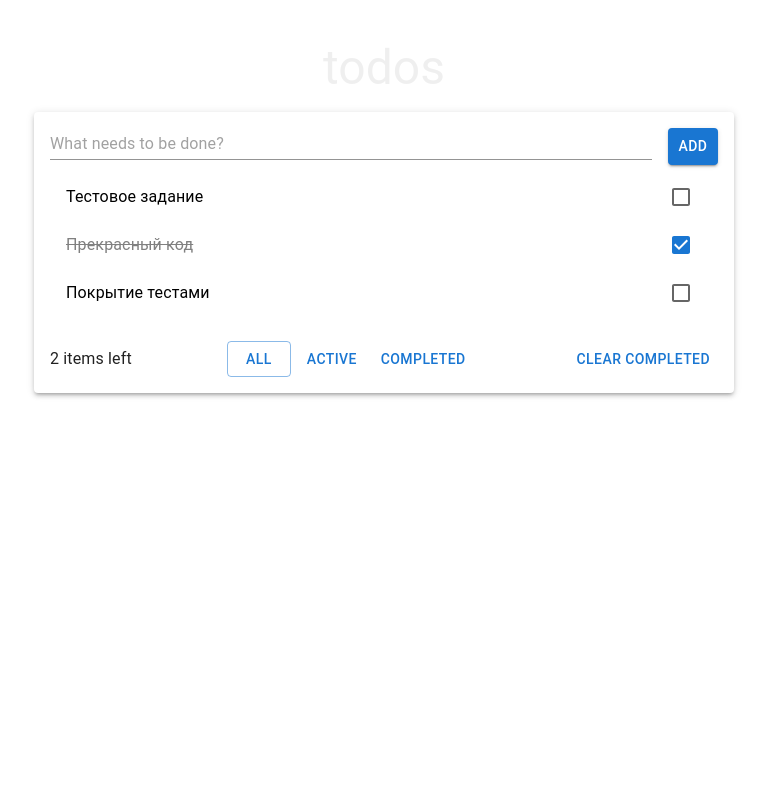
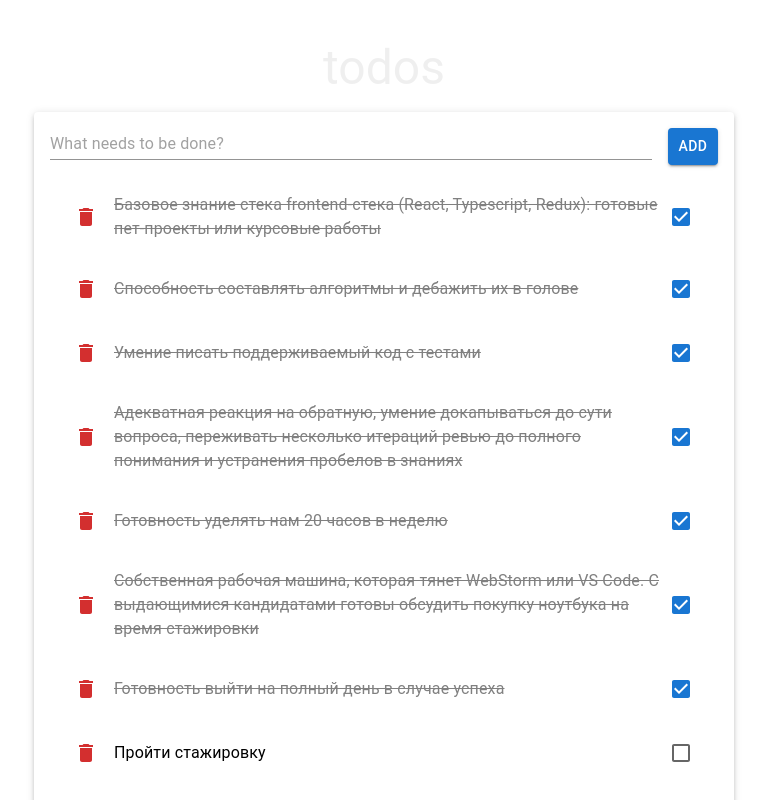
Before and after one commit to dr-daud/test-mindbox, a React (Vite) app: page / in a window 1280 px wide. Shown: the top 800 px of the page, without its empty margins (256-1023 px from the left). Built offline with nearby package versions, Linux system fonts and the light colour scheme.

Commit message:
delete function, zero task cases, run start added

```diff
--- a/package.json
+++ b/package.json
@@ -5,6 +5,7 @@
   "type": "module",
   "scripts": {
     "dev": "vite",
+    "start": "vite",
     "build": "tsc -b && vite build",
     "lint": "eslint .",
     "preview": "vite preview"
@@ -12,6 +13,7 @@
   "dependencies": {
     "@emotion/react": "^11.14.0",
     "@emotion/styled": "^11.14.1",
+    "@mui/icons-material": "^7.2.0",
     "@mui/material": "^7.2.0",
     "react": "^19.1.0",
     "react-dom": "^19.1.0"
--- a/src/App.tsx
+++ b/src/App.tsx
@@ -13,9 +13,43 @@ import TodoFooter from "./components/Footer";
 
 function App() {
 	const [tasks, setTasks] = useState([
-		{ id: 1, text: "Тестовое задание", completed: false },
-		{ id: 2, text: "Прекрасный код", completed: true },
-		{ id: 3, text: "Покрытие тестами", completed: false },
+		{
+			id: 1,
+			text: "Базовое знание стека frontend-стека (React, Typescript, Redux): готовые пет-проекты или курсовые работы",
+			completed: true,
+		},
+		{
+			id: 2,
+			text: "Способность составлять алгоритмы и дебажить их в голове",
+			completed: true,
+		},
+		{
+			id: 3,
+			text: "Умение писать поддерживаемый код с тестами",
+			completed: true,
+		},
+		{
+			id: 4,
+			text: "Адекватная реакция на обратную, умение докапываться до сути вопроса, переживать несколько итераций ревью до полного понимания и устранения пробелов в знаниях",
+			completed: true,
+		},
+		{
+			id: 5,
+			text: "Готовность уделять нам 20 часов в неделю",
+			completed: true,
+		},
+		{
+			id: 6,
+			text: "Собственная рабочая машина, которая тянет WebStorm или VS Code. С выдающимися кандидатами готовы обсудить покупку ноутбука на время стажировки",
+			completed: true,
+		},
+		{
+			id: 7,
+			text: "Готовность выйти на полный день в случае успеха",
+			completed: true,
+		},
+		{ id: 8, text: "Пройти стажировку", completed: false },
+		{ id: 9, text: "Устроиться на работу", completed: false },
 	]);
 	const [filter, setFilter] = useState<"all" | "completed" | "active">("all");
 	const [input, setInput] = useState("");
@@ -40,6 +74,10 @@ function App() {
 
 	const clearCompleted = () => {
 		setTasks(tasks.filter((task) => !task.completed));
+	};
+
+	const deleteTask = (id: number) => {
+		setTasks(tasks.filter((task) => task.id !== id));
 	};
 
 	const filteredTasks = tasks.filter((task) => {
@@ -78,13 +116,19 @@ function App() {
 							add
 						</Button>
 					</Stack>
-					<TasksList filteredTasks={filteredTasks} toggleTask={toggleTask} />
+					<TasksList
+						filteredTasks={filteredTasks}
+						toggleTask={toggleTask}
+						deleteTask={deleteTask}
+						filter={filter}
+					/>
 
 						<TodoFooter
 							remainingCount={remainingCount}
 							filter={filter}
 							setFilter={setFilter}
 							clearCompleted={clearCompleted}
+							totalTasks={tasks.length}
 						/>
 				</Paper>
 			</Box>
--- a/src/components/Footer.tsx
+++ b/src/components/Footer.tsx
@@ -5,6 +5,7 @@ interface Props {
 	filter: "all" | "active" | "completed";
 	setFilter: (filter: "all" | "active" | "completed") => void;
 	clearCompleted: () => void;
+	totalTasks: number;
 }
 
 const TodoFooter = ({
@@ -12,7 +13,10 @@ const TodoFooter = ({
 	filter,
 	setFilter,
 	clearCompleted,
+	totalTasks,
 }: Props) => {
+	const completedCount = totalTasks - remainingCount;
+
 	return (
 		<Stack
 			direction="row"
@@ -41,7 +45,9 @@ const TodoFooter = ({
 					Completed
 				</Button>
 			</Stack>
-			<Button onClick={clearCompleted}>Clear completed</Button>
+			{completedCount > 0 && (
+				<Button onClick={clearCompleted}>Clear completed</Button>
+			)}
 		</Stack>
 	);
 };
--- a/src/components/TaskItem.tsx
+++ b/src/components/TaskItem.tsx
@@ -1,12 +1,14 @@
-import { ListItem, ListItemText, Checkbox } from "@mui/material";
+import { ListItem, ListItemText, Checkbox, IconButton } from "@mui/material";
 import type { TTask, TToggleTask } from "./TasksList";
+import { Delete } from "@mui/icons-material";
 
 interface Props {
 	task: TTask;
 	toggleTask: TToggleTask;
+	deleteTask: (id: number) => void;
 }
 
-export default function TaskItem({ task, toggleTask }: Props) {
+export default function TaskItem({ task, toggleTask, deleteTask }: Props) {
 	return (
 		<ListItem
 			secondaryAction={
@@ -16,6 +18,12 @@ export default function TaskItem({ task, toggleTask }: Props) {
 				/>
 			}
 		>
+			<IconButton
+				onClick={() => deleteTask(task.id)}
+				sx={{ color: "error.main", mr: 1 }}
+			>
+				<Delete />
+			</IconButton>
 			<ListItemText
 				primary={task.text}
 				sx={{
--- a/src/components/TasksList.tsx
+++ b/src/components/TasksList.tsx
@@ -1,4 +1,4 @@
-import { List } from "@mui/material";
+import { Typography, Box, Stack } from "@mui/material";
 import TaskItem from "./TaskItem";
 
 export type TTask = {
@@ -12,15 +12,44 @@ export type TToggleTask = (id: number) => void;
 interface Props {
 	filteredTasks: TTask[];
 	toggleTask: TToggleTask;
+	deleteTask: (id: number) => void;
+	filter: "all" | "active" | "completed";
 }
 
-const TasksList = ({ filteredTasks, toggleTask }: Props) => {
+const TasksList = ({ filteredTasks, toggleTask, deleteTask, filter }: Props) => {
+	if (filteredTasks.length === 0) {
+		const getEmptyMessage = () => {
+			switch (filter) {
+				case "active":
+					return "No active tasks";
+				case "completed":
+					return "No completed tasks";
+				case "all":
+				default:
+					return "No tasks";
+			}
+		};
+
+		return (
+			<Box sx={{ py: 4, textAlign: "center" }}>
+				<Typography variant="body1" color="text.secondary">
+					{getEmptyMessage()}
+				</Typography>
+			</Box>
+		);
+	}
+
 	return (
-		<List>
+		<Stack spacing={1} sx={{ mt: 2 }}>
 			{filteredTasks.map((task) => (
-				<TaskItem key={task.id} task={task} toggleTask={toggleTask} />
+				<TaskItem
+					key={task.id}
+					task={task}
+					toggleTask={toggleTask}
+					deleteTask={deleteTask}
+				/>
 			))}
-		</List>
+		</Stack>
 	);
 };
 
```
Also changed, not shown: 1 other file (tests, documents, lock files or other folders). Lines whose indentation alone changed are shown as unchanged.
